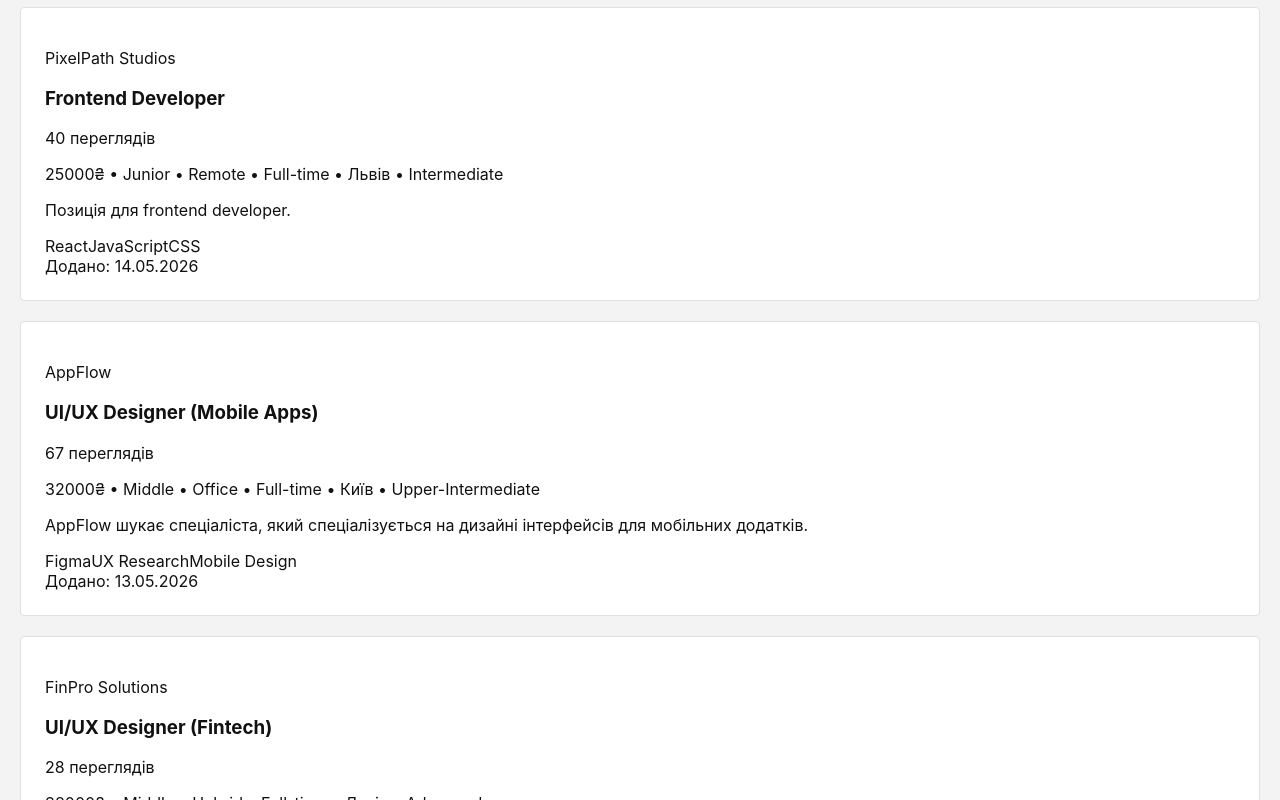
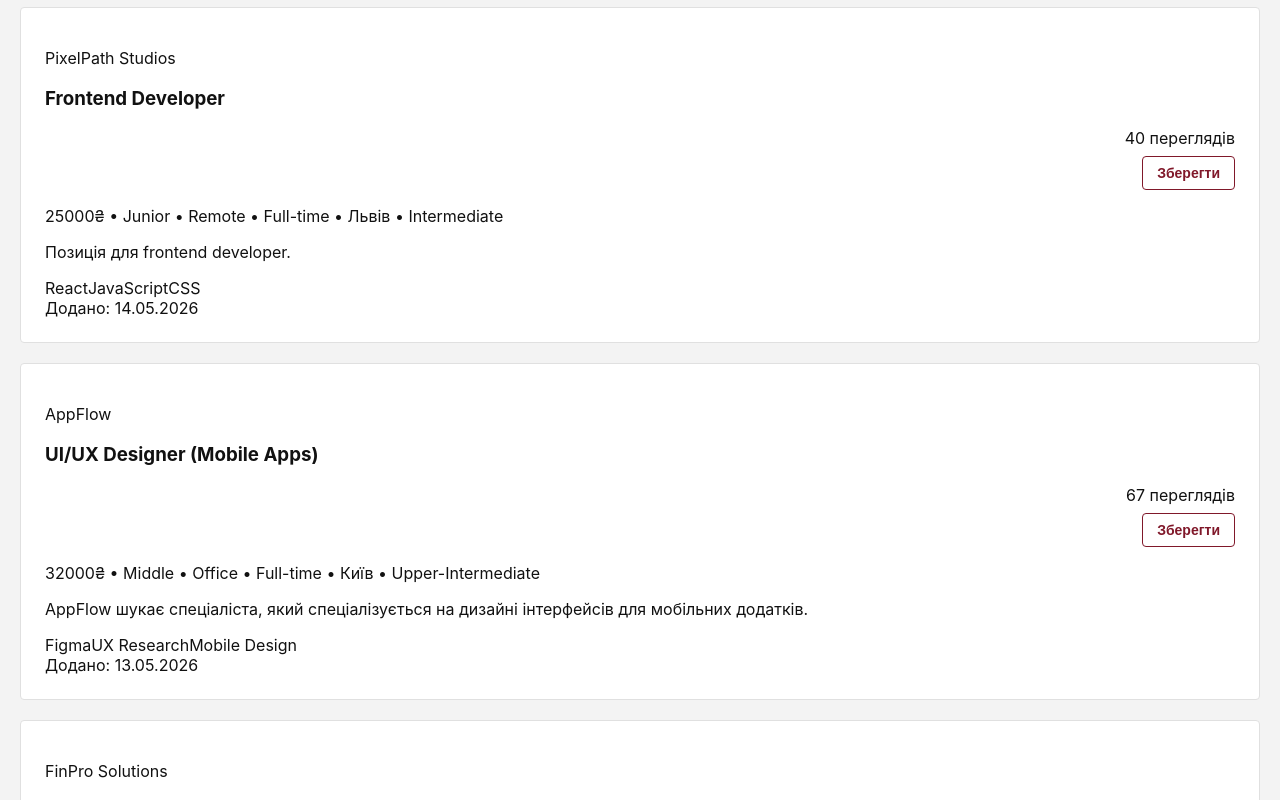
Before and after one commit to marharytapaduchak/web-job-search-site, a React (Vite) app: page / in a window 1280 px wide. Shown: the part 1440-2240 px from the top of the page. Built offline with nearby package versions, Linux system fonts and the light colour scheme; data requests are answered from the project's data file.

Commit message:
added context

```diff
--- a/src/components/JobCard.css
+++ b/src/components/JobCard.css
@@ -113,3 +113,31 @@
     align-items: center;
     gap: 4px;
 }
+
+.job-card__actions {
+    display: flex;
+    flex-direction: column;
+    align-items: flex-end;
+    gap: 8px;
+}
+
+.job-card__save-button {
+    border: 1px solid var(--primary-burgundy);
+    background-color: transparent;
+    color: var(--primary-burgundy);
+    padding: 8px 14px;
+    border-radius: 4px;
+    font-size: 14px;
+    font-weight: 600;
+    cursor: pointer;
+}
+
+.job-card__save-button:hover {
+    background-color: var(--primary-burgundy);
+    color: #fff;
+}
+
+.job-card__save-button--active {
+    background-color: var(--primary-burgundy);
+    color: #fff;
+}
--- a/src/components/JobCard.jsx
+++ b/src/components/JobCard.jsx
@@ -1,8 +1,12 @@
 import "./JobCard.css";
+import { useSavedJobs } from "../context/SavedJobsContext";
 
 const JobCard = ({ job, company }) => {
     const companyName = company?.name || "Компанія";
     const salaryText = job.salary ? `${job.salary}₴` : "Зарплата не вказана";
+
+    const { toggleSavedJob, isJobSaved } = useSavedJobs();
+    const saved = isJobSaved(job.id);
 
     return (
         <article className="job-card">
@@ -12,9 +16,21 @@ const JobCard = ({ job, company }) => {
                     <h3 className="job-card__title">{job.title}</h3>
                 </div>
 
-                <span className="job-card__views">
-                    {job.num_views} переглядів
-                </span>
+                <div className="job-card__actions">
+                    <span className="job-card__views">
+                        {job.num_views} переглядів
+                    </span>
+
+                    <button
+                        type="button"
+                        className={`job-card__save-button ${
+                            saved ? "job-card__save-button--active" : ""
+                        }`}
+                        onClick={() => toggleSavedJob(job)}
+                    >
+                        {saved ? "Збережено" : "Зберегти"}
+                    </button>
+                </div>
             </div>
 
             <p className="job-card__meta">
--- /dev/null
+++ b/src/context/SavedJobsContext.jsx
@@ -0,0 +1,63 @@
+import { createContext, useContext, useState } from "react";
+
+const SavedJobsContext = createContext(null);
+
+export const SavedJobsProvider = ({ children }) => {
+    const [savedJobs, setSavedJobs] = useState([]);
+
+    const addSavedJob = (job) => {
+        setSavedJobs((prevJobs) => {
+            const alreadySaved = prevJobs.some(
+                (savedJob) => savedJob.id === job.id
+            );
+
+            if (alreadySaved) {
+                return prevJobs;
+            }
+
+            return [...prevJobs, job];
+        });
+    };
+
+    const removeSavedJob = (jobId) => {
+        setSavedJobs((prevJobs) =>
+            prevJobs.filter((savedJob) => savedJob.id !== jobId)
+        );
+    };
+
+    const isJobSaved = (jobId) => {
+        return savedJobs.some((savedJob) => savedJob.id === jobId);
+    };
+
+    const toggleSavedJob = (job) => {
+        if (isJobSaved(job.id)) {
+            removeSavedJob(job.id);
+        } else {
+            addSavedJob(job);
+        }
+    };
+
+    return (
+        <SavedJobsContext.Provider
+            value={{
+                savedJobs,
+                addSavedJob,
+                removeSavedJob,
+                isJobSaved,
+                toggleSavedJob,
+            }}
+        >
+            {children}
+        </SavedJobsContext.Provider>
+    );
+};
+
+export const useSavedJobs = () => {
+    const context = useContext(SavedJobsContext);
+
+    if (!context) {
+        throw new Error("useSavedJobs must be used inside SavedJobsProvider");
+    }
+
+    return context;
+};
--- a/src/main.jsx
+++ b/src/main.jsx
@@ -1,13 +1,16 @@
-import React from 'react';
-import ReactDOM from 'react-dom/client';
-import { BrowserRouter } from 'react-router-dom';
-import './index.css';
-import App from './App';
+import React from "react";
+import ReactDOM from "react-dom/client";
+import { BrowserRouter } from "react-router-dom";
+import "./index.css";
+import App from "./App";
+import { SavedJobsProvider } from "./context/SavedJobsContext";
 
-ReactDOM.createRoot(document.getElementById('root')).render(
+ReactDOM.createRoot(document.getElementById("root")).render(
   <React.StrictMode>
     <BrowserRouter>
-      <App />
+      <SavedJobsProvider>
+        <App />
+      </SavedJobsProvider>
     </BrowserRouter>
   </React.StrictMode>
 );
```
Also changed, not shown: data/db.json (+3 -3 lines).
